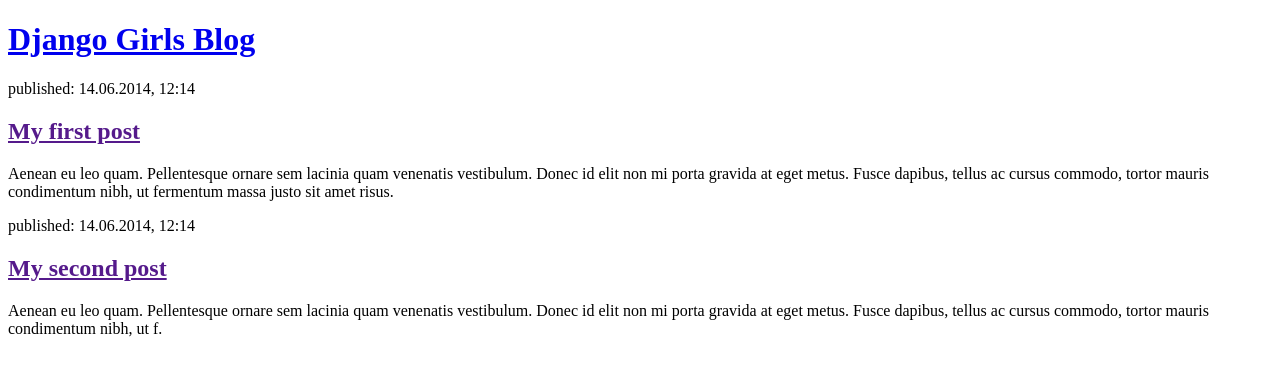
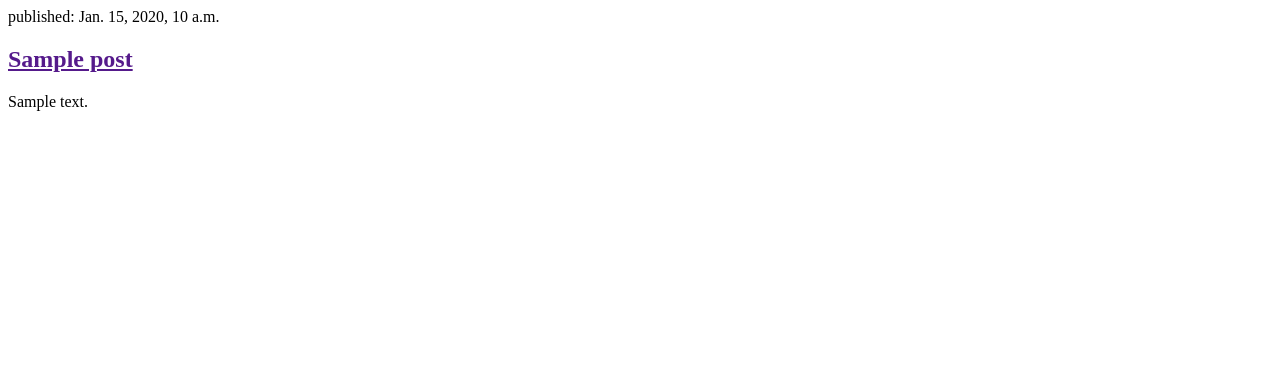
Before and after one commit to Harsh151200/Basic-Django-Blog, a Django app: page / in a window 1280 px wide. Shown: the top 376 px of the page. Run offline with Django 3.2, Linux system fonts and the light colour scheme; tables that the repository leaves empty hold one stand-in row (values such as "Sample post").

Commit message:
Adding models,views,templates and Modifying templates to display posts

```diff
--- a/blog/models.py
+++ b/blog/models.py
@@ -2,12 +2,13 @@
 from django.db import models
 from django.utils import timezone
 
+
 class Post(models.Model):
-    author = models. ForeignKey(settings.AUTH_USER_MODEL,on_delete=models.CASCADE)
+    author = models.ForeignKey(settings.AUTH_USER_MODEL, on_delete=models.CASCADE)
     title = models.CharField(max_length=200)
     text = models.TextField()
     created_date = models.DateTimeField(default=timezone.now)
-    published_date = models.DateTimeField(blank=True,null=True)
+    published_date = models.DateTimeField(blank=True, null=True)
 
     def publish(self):
         self.published_date = timezone.now()
--- a/blog/templates/blog/post_list.html
+++ b/blog/templates/blog/post_list.html
@@ -5,20 +5,13 @@
     <title>Harsh's Blog</title>
 </head>
 <body>
-        <header>
-            <h1><a href="/">Django Girls Blog</a></h1>
-        </header>
+    {% for post in posts %}
+    <article>
+        <time>published: {{ post.published_date }}</time>
+        <h2><a href="">{{ post.title }}</a></h2>
+        <p>{{ post.text|linebreaksbr }}</p>
+    </article>
+    {% endfor %}
 
-        <article>
-            <time>published: 14.06.2014, 12:14</time>
-            <h2><a href="">My first post</a></h2>
-            <p>Aenean eu leo quam. Pellentesque ornare sem lacinia quam venenatis vestibulum. Donec id elit non mi porta gravida at eget metus. Fusce dapibus, tellus ac cursus commodo, tortor mauris condimentum nibh, ut fermentum massa justo sit amet risus.</p>
-        </article>
-
-        <article>
-            <time>published: 14.06.2014, 12:14</time>
-            <h2><a href="">My second post</a></h2>
-            <p>Aenean eu leo quam. Pellentesque ornare sem lacinia quam venenatis vestibulum. Donec id elit non mi porta gravida at eget metus. Fusce dapibus, tellus ac cursus commodo, tortor mauris condimentum nibh, ut f.</p>
-        </article>
 </body>
 </html>
--- a/blog/views.py
+++ b/blog/views.py
@@ -1,4 +1,8 @@
 from django.shortcuts import render
+from .models import Post
+from django.utils import timezone
+
 
 def post_list(request):
-    return render(request, 'blog/post_list.html', {})
+    posts = Post.objects.filter(published_date__lte=timezone.now()).order_by('published_date')
+    return render(request, 'blog/post_list.html', {'posts': posts})
```
